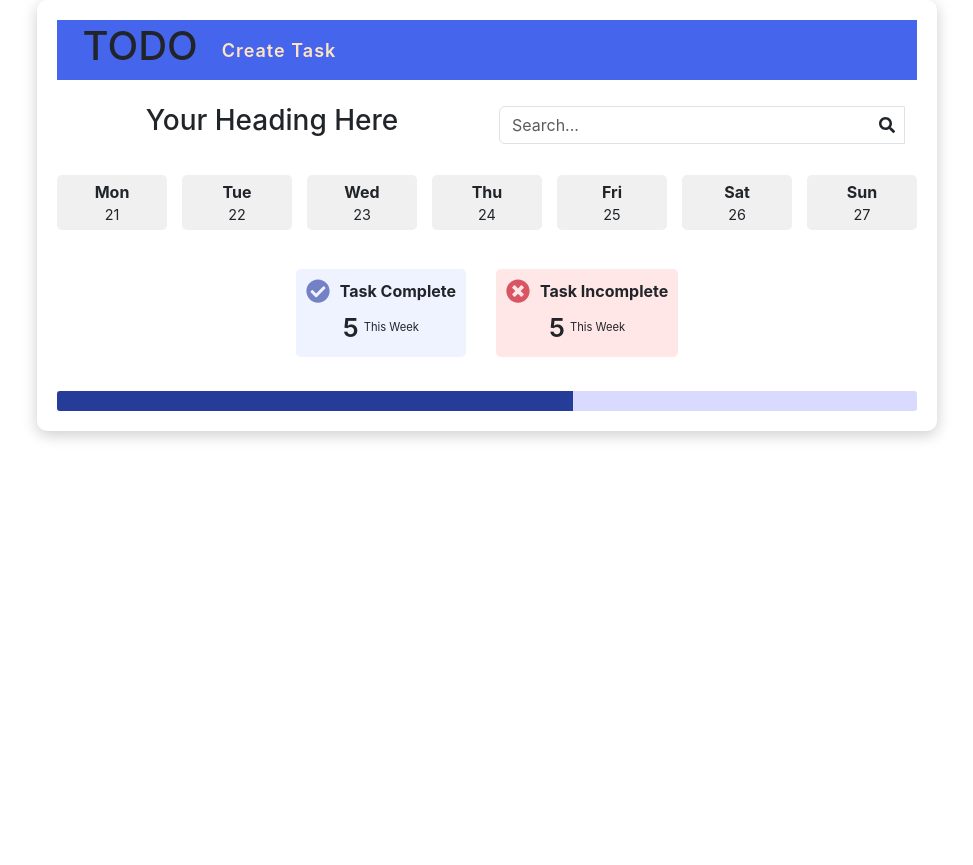
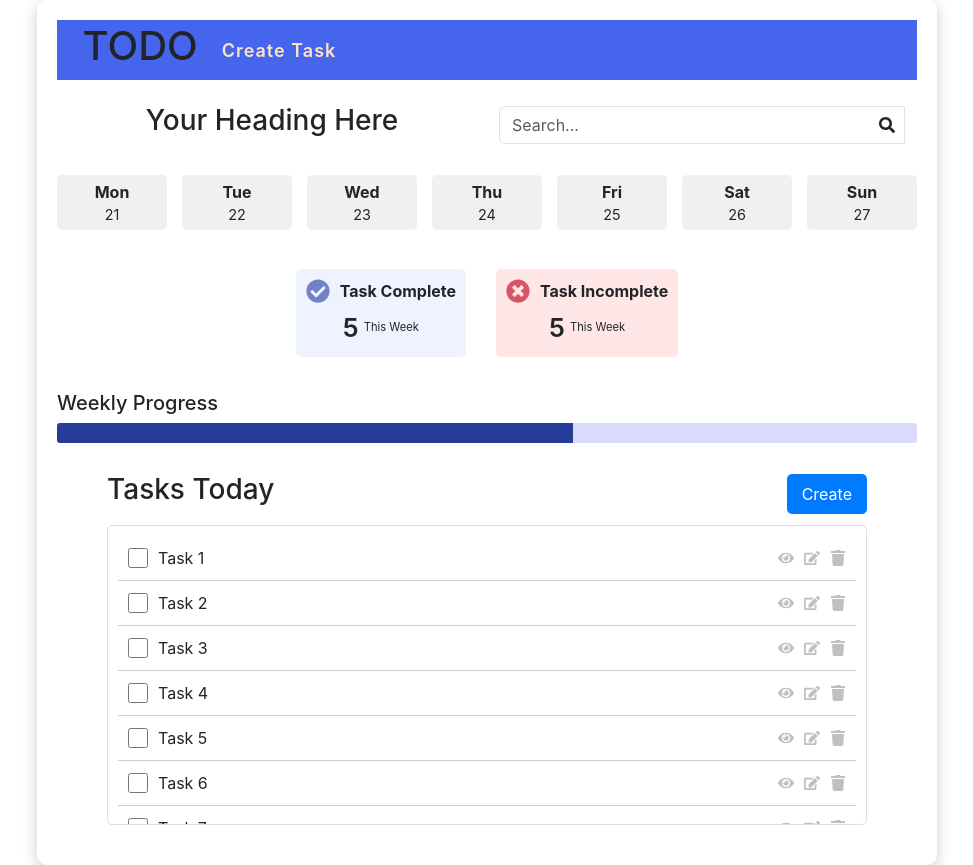
Before and after one commit to deepak9010/TODO, a React (Create React App) app in the folder frontend/: page / in a window 1280 px wide. Shown: the whole page, without its empty margins (153-1126 px from the left). Before the commit the page ends 800 px from the top, so only its background shows below. Built offline with nearby package versions, Linux system fonts and the light colour scheme.

Commit message:
taskstoday

```diff
--- a/frontend/src/components/Home.jsx
+++ b/frontend/src/components/Home.jsx
@@ -3,6 +3,7 @@ import { Link } from 'react-router-dom';
 import { FaSearch } from 'react-icons/fa';
 
 import Reminder from "./Reminder";
+import Tasks from "./Tasks";
 
 import '../styles/home.css';
 
@@ -65,7 +66,7 @@ const Home = () => {
           </div>
 
        <Reminder/>
-
+       <Tasks/>
       </div>
     </>
   );
--- a/frontend/src/components/Reminder.jsx
+++ b/frontend/src/components/Reminder.jsx
@@ -33,7 +33,8 @@ const Reminder = () => {
       </div>
 
 
-      <div className="mt-4">
+      <div className="mt-4 allProgrss">
+      <h5>Weekly Progress</h5>
         <div className="progress">
           <div
             className="progress-bar"
--- /dev/null
+++ b/frontend/src/components/Tasks.jsx
@@ -0,0 +1,47 @@
+import React from 'react';
+import { FaEdit, FaTrash, FaEye } from 'react-icons/fa'; // Import icons for edit and delete
+import '../styles/task.css';
+
+const Tasks = () => {
+  const tasks = [
+    { id: 1, title: 'Task 1' },
+    { id: 2, title: 'Task 2' },
+    { id: 3, title: 'Task 3' },
+    { id: 4, title: 'Task 4' },
+    { id: 5, title: 'Task 5' },
+    { id: 6, title: 'Task 6' },
+    { id: 7, title: 'Task 7' },
+    { id: 8, title: 'Task 8' },
+    { id: 9, title: 'Task 9' },
+    { id: 10, title: 'Task 10' },
+  ];
+
+  return (
+    <>
+      <div className="tasks-container">
+        <div className="tasks-header d-flex justify-content-between align-items-center">
+          <h3>Tasks Today</h3>
+          <button className="create-button">Create</button>
+        </div>
+
+        <div className="tasks-list">
+          {tasks.map((task) => (
+            <div className="task-item d-flex align-items-center" key={task.id}>
+              <div className="checkbox-label-container d-flex align-items-center">
+                <input type="checkbox" id={`task-${task.id}`} />
+                <label htmlFor={`task-${task.id}`} className="task-title">{task.title}</label>
+              </div>
+              <div className="task-icons">
+                <FaEye className="icon view-icon" title="View Details" />
+                <FaEdit className="icon edit-icon"title="Edit Details" />
+                <FaTrash className="icon delete-icon" title="Delete" />
+              </div>
+            </div>
+          ))}
+        </div>
+      </div>
+    </>
+  );
+};
+
+export default Tasks;
--- a/frontend/src/styles/reminder.css
+++ b/frontend/src/styles/reminder.css
@@ -61,6 +61,10 @@
     margin-right: 10px;
     color: #d85663;
 }
+
+.allProgrss> h5{
+    text-align:left;
+}
 .progress {
     height: 20px;
     border-radius: 3px;
--- /dev/null
+++ b/frontend/src/styles/task.css
@@ -0,0 +1,89 @@
+.tasks-container {
+    padding: 20px;
+    background-color: #ffffff;
+    border-radius: 5px;
+    max-width: 800px;
+    margin: auto;
+    margin-top: 10px;
+}
+
+.tasks-header {
+    margin-bottom: 10px;
+}
+
+.create-button {
+    background-color: #007bff;
+    color: white;
+    border: none;
+    padding: 8px 15px;
+    border-radius: 5px;
+    cursor: pointer;
+}
+
+.create-button:hover {
+    background-color: #0056b3;
+}
+
+.tasks-list {
+    max-height: 300px;
+    overflow-y: auto;
+    padding: 10px;
+    border: 1px solid #ddd;
+    border-radius: 5px;
+}
+
+
+.tasks-list::-webkit-scrollbar {
+    display: none;
+}
+
+.tasks-list {
+    scrollbar-width: none;
+}
+
+.task-item {
+    display: flex;
+    align-items: center;
+    padding: 10px;
+    border-bottom: 1px solid #d0cdcd;
+    cursor: pointer;
+}
+
+.task-item:last-child {
+    border-bottom: none;
+}
+
+.checkbox-label-container {
+    display: flex;
+    align-items: center;
+}
+
+.task-title {
+    flex-grow: 1;
+    margin-left: 10px;
+}
+
+.task-icons {
+    display: flex;
+    margin-left: auto;
+}
+
+.icon {
+    cursor: pointer;
+    margin-left: 10px;
+    color: #C0C0C0;
+}
+
+.icon:hover {
+    color: #959191;
+}
+
+input[type="checkbox"] {
+    width: 20px;
+    height: 20px;
+    border: 2px solid #4566EC;
+    border-radius: 4px;
+    outline: none;
+    cursor: pointer;
+    margin: 0;
+}
```
